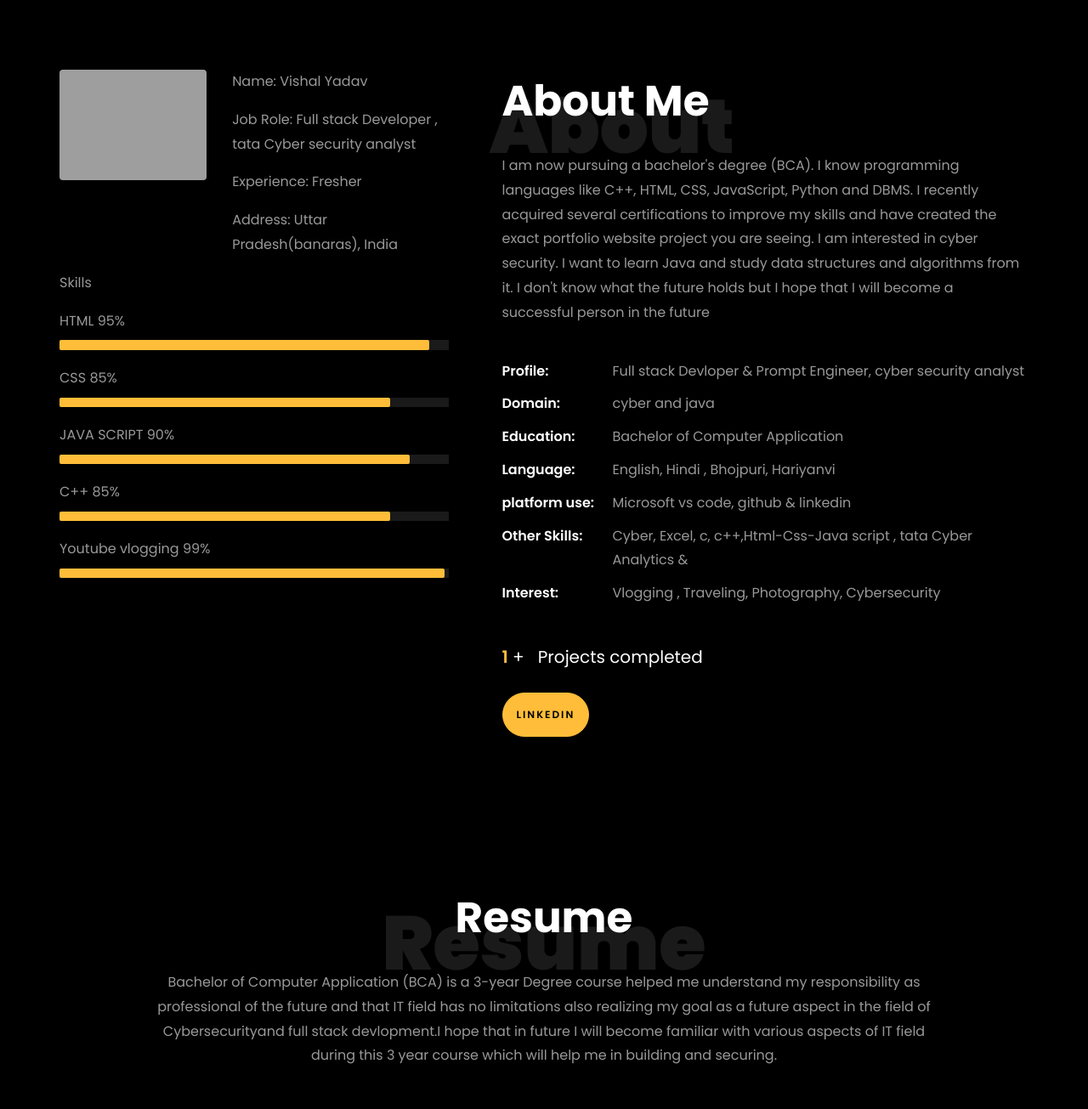
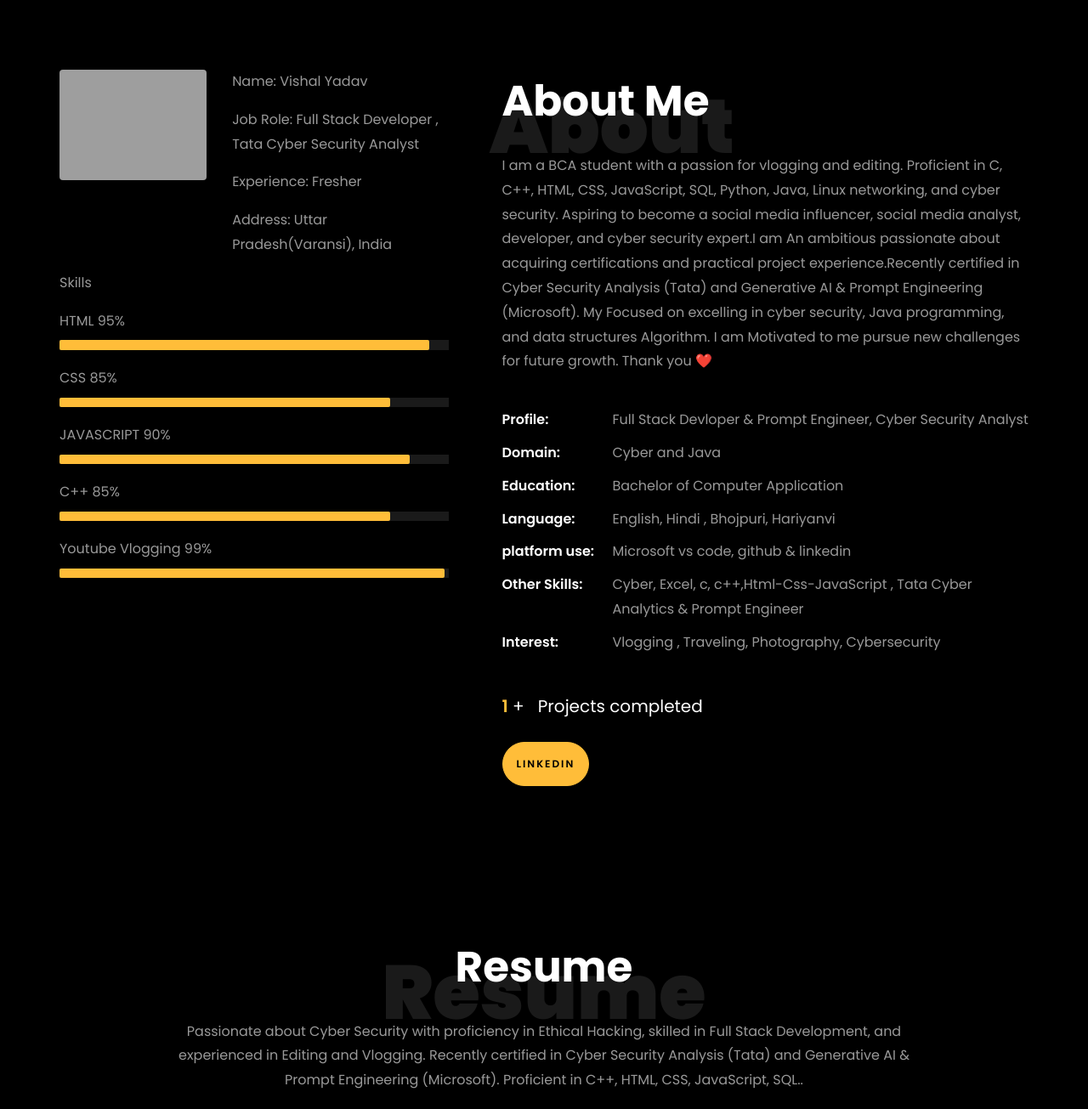
Before and after one commit to oyevasu/Portfolio-Website-vasu.github, a plain HTML site: page index.html in a window 1280 px wide. Shown: the part 780-2085 px from the top of the page at 85% size. Drawn offline with Linux system fonts and the light colour scheme; grey boxes are pictures that could not be loaded; files whose address does not match are found by name.

Commit message:
Portfolio-website-vasu
I am Created a professional portfolio website showcasing skills and projects. Dedicated to contributing with attention to detail. Thank you for your appreciation.

```diff
--- a/index.html
+++ b/index.html
@@ -187,7 +187,7 @@
 
 						<br>
 						<br>
-			            <h2> Web Developer , Cyber security analyst(Tata) , Prompt Engineer(Microsoft) </h2>
+			            <h2> Web Developer , Cyber Security Analyst(Tata) , Prompt Engineer(Microsoft) </h2>
 						<!-- <h2 class="d-flex" style="margin-bottom: 0">Fresher</h2> -->
 						<!-- <br> -->
 			            <p><a href="https://yt.openinapp.co/vlogger-babu" class="btn btn-primary py-3 px-4">YouTube</a>
@@ -213,16 +213,16 @@
 								<div class="row">
 									<div class="col-sm-6 col-md-5">
 									  <div class="about-img">
-										<img src="images/jai ho.png" class="img-fluid rounded b-shadow-a" alt="">
+										<img src="images/jaiho.jpg" class="img-fluid rounded b-shadow-a" alt="">
 									  </div>
 									</div>
 									<!-- Details next to profile image -->
 									<div class="col-sm-6 col-md-7">
 									  <div class="about-info">
 										<p><span class="title-s">Name: </span> <span>Vishal Yadav</span></p>
-										<p><span class="title-s">Job Role: </span> <span>Full stack Developer , tata Cyber security analyst </span></p>
+										<p><span class="title-s">Job Role: </span> <span>Full Stack Developer , Tata Cyber Security Analyst </span></p>
 										<p><span class="title-s">Experience: </span> <span>Fresher</span></p>
-										<p><span class="title-s">Address: </span> <span>Uttar Pradesh(banaras), India</span></p>
+										<p><span class="title-s">Address: </span> <span>Uttar Pradesh(Varansi), India</span></p>
 									  </div>
 									</div>
 								  </div>
@@ -241,7 +241,7 @@
 											aria-valuemax="100"></div>
 									</div>
 
-									<span>JAVA SCRIPT</SCRipt></span> <span class="pull-right">90%</span>
+									<span>JAVASCRIPT</SCRipt></span> <span class="pull-right">90%</span>
 									<div class="progress">
 										<div class="progress-bar" role="progressbar" style="width: 90%" aria-valuenow="90" aria-valuemin="0"
 											aria-valuemax="100"></div>
@@ -253,7 +253,7 @@
 											aria-valuemax="100"></div>
 									</div>
 
-									<span>Youtube vlogging</span> <span class="pull-right">99%</span>
+									<span>Youtube Vlogging</span> <span class="pull-right">99%</span>
 									<div class="progress">
 										<div class="progress-bar" role="progressbar" style="width: 99%" aria-valuenow="80" aria-valuemin="0"
 											aria-valuemax="100"></div>
@@ -270,14 +270,14 @@
 								<h1 class="big">About</h1>
 								<h2 class="mb-4">About Me</h2>
 
-								<p>I am now pursuing a bachelor's degree (BCA). I know programming languages like C++, HTML, CSS, JavaScript, Python and DBMS. I recently acquired several certifications to improve my skills and have created the exact portfolio website project you are seeing. I am interested in cyber security. I want to learn Java and study data structures and algorithms from it. I don't know what the future holds but I hope that I will become a successful person in the future</p>
+								<p>I am a BCA student with a passion for vlogging and editing. Proficient in C, C++, HTML, CSS, JavaScript, SQL, Python, Java, Linux networking, and cyber security. Aspiring to become a social media influencer, social media analyst, developer, and cyber security expert.I am An ambitious passionate about acquiring certifications and practical project experience.Recently certified in Cyber Security Analysis (Tata) and Generative AI & Prompt Engineering (Microsoft). My Focused on excelling in cyber security, Java programming, and data structures Algorithm. I am Motivated to me pursue new challenges for future growth. Thank you ❤️ </p>
 								<ul class="about-info mt-4 px-md-0 px-2">
-									<li class="d-flex"><span>Profile:</span> <span>Full stack Devloper &amp; Prompt Engineer, cyber security analyst</span></li>
-									<li class="d-flex"><span>Domain:</span> <span> cyber and java </span></li>
+									<li class="d-flex"><span>Profile:</span> <span>Full Stack Devloper &amp; Prompt Engineer, Cyber Security Analyst</span></li>
+									<li class="d-flex"><span>Domain:</span> <span> Cyber and Java </span></li>
 									<li class="d-flex"><span>Education:</span> <span>Bachelor of Computer Application</span></li>
 									<li class="d-flex"><span>Language:</span> <span>English, Hindi , Bhojpuri, Hariyanvi</span></li>
 									<li class="d-flex"><span>platform use:</span> <span>Microsoft vs code, github &amp; linkedin </span></li>
-									<li class="d-flex"><span>Other Skills:</span> <span>Cyber, Excel, c, c++,Html-Css-Java script , tata Cyber Analytics &amp; </span></li>
+									<li class="d-flex"><span>Other Skills:</span> <span>Cyber, Excel, c, c++,Html-Css-JavaScript , Tata Cyber Analytics &amp; Prompt Engineer </span></li>
 									<li class="d-flex"><span>Interest:</span> <span> Vlogging , Traveling, Photography, Cybersecurity</span></li>
 
 								</ul>
@@ -309,10 +309,7 @@
           <div class="col-md-10 heading-section text-center ftco-animate">
           	<h1 class="big big-2">Resume</h1>
             <h2 class="mb-4">Resume</h2>
-            <p>Bachelor of Computer Application (BCA) is a 3-year Degree course helped me understand my responsibility
-				as professional of the future and that IT field has no limitations also realizing my goal as a future aspect in
-				the field of Cybersecurityand full stack devlopment.I hope that in future I will become familiar with various aspects of IT field during
-				this 3 year course which will help me in building and securing.</p>
+            <p>Passionate about Cyber Security with proficiency in Ethical Hacking, skilled in Full Stack Development, and experienced in Editing and Vlogging. Recently certified in Cyber Security Analysis (Tata) and Generative AI & Prompt Engineering (Microsoft). Proficient in C++, HTML, CSS, JavaScript, SQL..</p>
           </div>
         </div>
 
@@ -457,11 +454,11 @@
 			</div>
 			<div class="col-md-4 d-flex ftco-animate">
 				<div class="blog-entry justify-content-end">
-				<a href="https://github.com/rishabhnmishra/customer_segmentation/blob/main/Customer_Segmentation-final.ipynb" class="block-20 zoom-effect" style="background-image: url('images/proj_5.jpg');">
+				<a href="https://yt.openinapp.co/helo-vlogger" class="block-20 zoom-effect" style="background-image: url('images/proj_5.jpg');">
 				</a>
 				<div class="text mt-3 float-right d-block">
 
-				  <h3 class="heading"><a href="https://yt.openinapp.co/helo-vlogger"></a>JU Rhythm ! | @King Live🔥 Concert Jaipur JECRC University | Jecrc king | @jecrcuvideo | JECRC Rhythm </h3>
+				  <h3 class="heading"><a href="https://yt.openinapp.co/helo-vlogger">JU Rhythm ! | @King Live🔥 Concert Jaipur JECRC University | Jecrc king | @jecrcuvideo | JECRC Rhythm</a></h3>
 				  <p>JU Rhythm ! & ' second Day ' 3rd Day ' Vlog | Dance Crew | JECRC University.</p>
 				</div>
 			  </div>
```
Also changed, not shown: images/about.png (deleted), images/bg_1.png (deleted), 1 other file.
